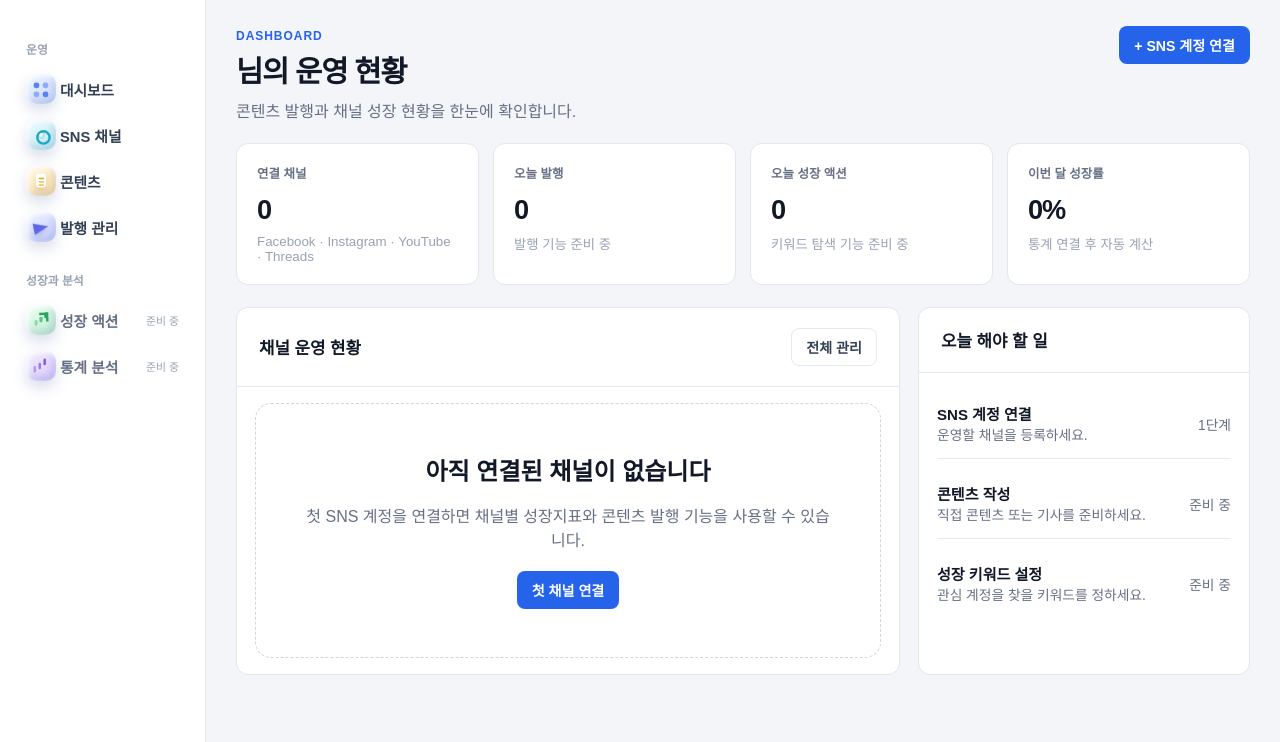
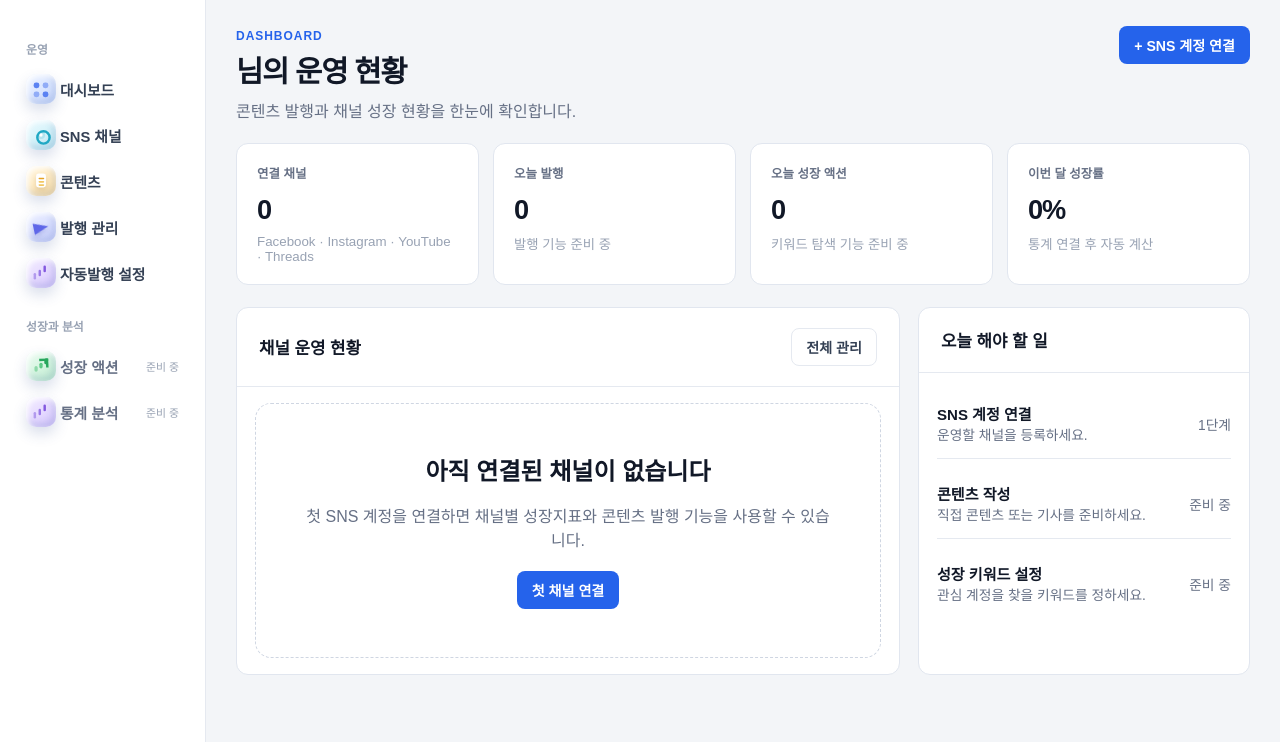
Before and after one commit to kprism/snsgrowup, a Django app: page / in a window 1280 px wide. Shown: the part 58-800 px from the top of the page. Run offline with Django 5.2, Linux system fonts and the light colour scheme; the visitor is signed in with stand-in values (Sample User, id 1); parts of the project's set-up code (start-up, migrations or seed data) failed here and were passed over.

Commit message:
Add automation settings navigation link

```diff
--- a/templates/base.html
+++ b/templates/base.html
@@ -26,6 +26,7 @@
         <a class="nav-item" href="{% url 'social_channels:account_list' %}"><span class="icon-3d nav-icon-3d icon-3d-channel"><i></i></span><b>SNS 채널</b></a>
         <a class="nav-item" href="{% url 'contents:content_list' %}"><span class="icon-3d nav-icon-3d icon-3d-content"><i></i></span><b>콘텐츠</b></a>
         <a class="nav-item" href="{% url 'publishing:batch_list' %}"><span class="icon-3d nav-icon-3d icon-3d-send"><i></i></span><b>발행 관리</b></a>
+        <a class="nav-item" href="{% url 'publishing:automation_settings' %}"><span class="icon-3d nav-icon-3d icon-3d-chart"><i></i></span><b>자동발행 설정</b></a>
         <p class="nav-section">성장과 분석</p>
         <a class="nav-item muted" href="#"><span class="icon-3d nav-icon-3d icon-3d-growth"><i></i></span><b>성장 액션</b><small>준비 중</small></a>
         <a class="nav-item muted" href="#"><span class="icon-3d nav-icon-3d icon-3d-chart"><i></i></span><b>통계 분석</b><small>준비 중</small></a>
```
